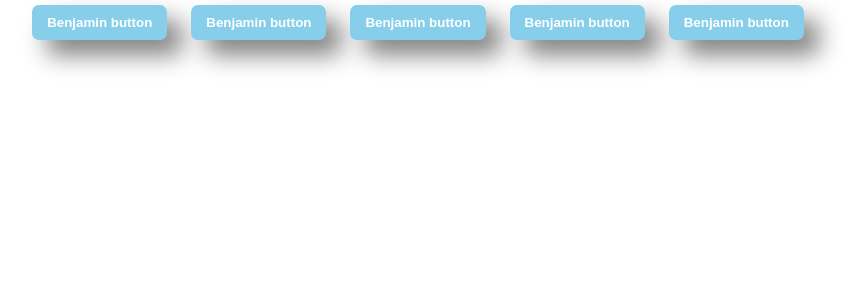
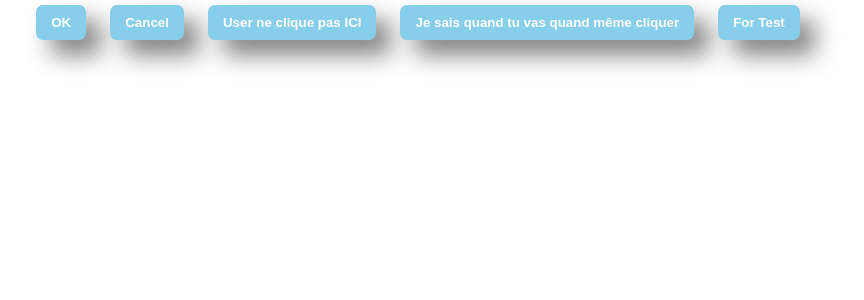
Before and after one commit to Mgaed75/2021_11_17_react, a React (Create React App) app: page / in a window 1280 px wide. Shown: the top 300 px of the page, without its empty margins (222-1086 px from the left). Built offline with nearby package versions, Linux system fonts and the light colour scheme.

Commit message:
Accès aux props

```diff
--- a/src/App/App.tsx
+++ b/src/App/App.js
@@ -7,15 +7,16 @@ import Button from './components/Button/Button'
 function App() {
   return (
     <div className="App">
-      <Button />
 
-      <Button />
+      <Button text="OK"/>
 
-      <Button />
+      <Button text="Cancel"/>
 
-      <Button />
+      <Button text="User ne clique pas ICI"/>
 
-      <Button />
+      <Button text="Je sais quand tu vas quand même cliquer"/>
+
+      <Button text="For Test"/>
     </div>
   );
 }
--- a/src/App/components/Button/Button.js
+++ b/src/App/components/Button/Button.js
@@ -8,7 +8,8 @@ import "./Button.css"
  * @returns  component render
  */
 const Button = (props) => {
-  return <button className="Button">Benjamin button</button>;
+  console.log(props);
+  return <button className="Button">{props.text}</button>;
 };
 
 export default Button;
```
